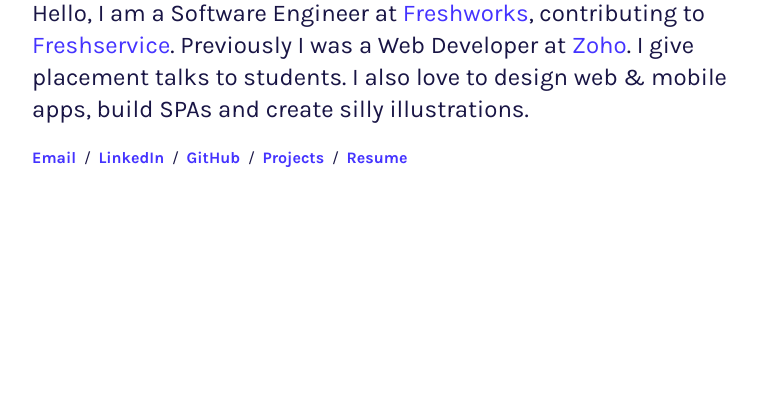
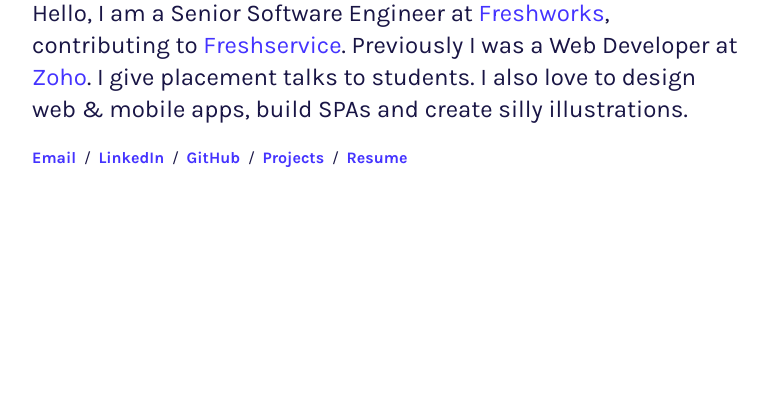
Before and after one commit to rubanthilak/rubanthilak.github.io, a website built with webpack: page index.html in a window 1280 px wide. Shown: the part 387-800 px from the top of the page, without its empty margins (8-776 px from the left). Built offline with nearby package versions, Linux system fonts and the light colour scheme.

Commit message:
Update index.html

```diff
--- a/index.html
+++ b/index.html
@@ -18,7 +18,7 @@
                </div>
                <div class="hero-content">
                     <p>
-                        Hello, I am a Software Engineer at <a target="_blank" href="https://freshworks.com">Freshworks</a>, contributing to <a target="_blank" href="https://freshservice.com/">Freshservice</a>. Previously I was a Web Developer at <a target="_blank" href="https://www.zoho.com/">Zoho</a>. I give
+                        Hello, I am a Senior Software Engineer at <a target="_blank" href="https://freshworks.com">Freshworks</a>, contributing to <a target="_blank" href="https://freshservice.com/">Freshservice</a>. Previously I was a Web Developer at <a target="_blank" href="https://www.zoho.com/">Zoho</a>. I give
                         placement talks to students. I also love to design web & mobile apps, build SPAs and create silly illustrations.
                     </p>
                </div>
```
